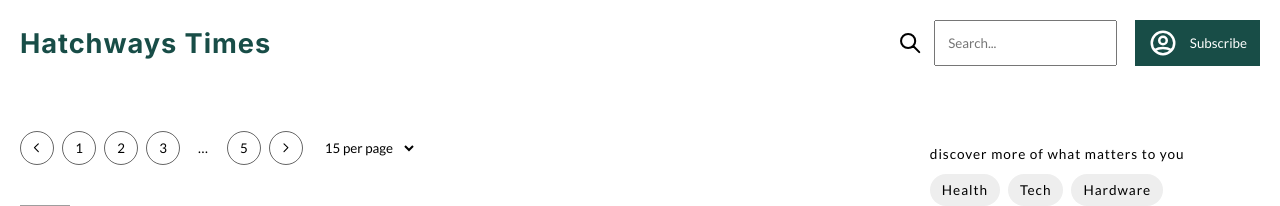
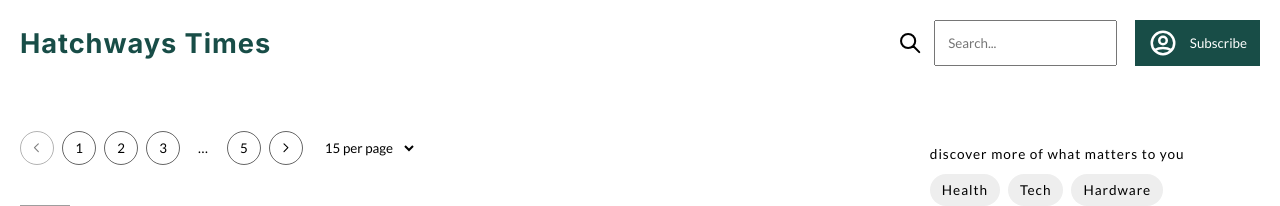
Before and after one commit to justinduplain/hatchways-react-practice, a React (Create React App) app: page / in a window 1280 px wide. Shown: the top 206 px of the page. Built offline with nearby package versions, Linux system fonts and the light colour scheme; grey boxes are pictures that could not be loaded.

Commit message:
calculates the end/max page for pagination

```diff
--- a/src/components/BlogList.jsx
+++ b/src/components/BlogList.jsx
@@ -6,16 +6,21 @@ import blogs from "../data/blogs.json";
 const PAGE_SIZES = [15, 25, 50, 100];
 
 function BlogList() {
-  // Declares a state variable for rows to display
-  const [postsPerPage, setPostsPerPage] = useState(15);
-  // Declare a state variable to hold displayed blog posts
+  // number of blog posts to display per page
+  const [postsPerPage, setPostsPerPage] = useState(PAGE_SIZES[0]);
+  // currently displayed blog posts
   const [currentPaginationData, setCurrentPaginationData] = useState([]);
-  // Declare a state variable to hold the current page information
+  // the current page displayed
   const [currentPage, setCurrentPage] = useState(1);
+  // tracks the last page available
+  const [maxPage, setMaxPage] = useState(1);
 
   // watch for changes to postsPerPage and update displayed post data as needed
   useEffect(() => {
+    // sets the appropriate blog posts for the current page
     setCurrentPaginationData(blogs.posts.slice(0, postsPerPage));
+    // sets the max page number based on selected page size (postsPerPage)
+    setMaxPage(Math.ceil(blogs.posts.length / postsPerPage));
   }, [postsPerPage]);
 
   const updateRowsPerPage = (rows) => {
@@ -32,6 +37,7 @@ function BlogList() {
         currentPage={currentPage}
         totalCount={blogs.posts.length}
         pageSize={postsPerPage}
+        maxPage={maxPage}
         pageSizeOptions={PAGE_SIZES}
         onPageChange={updatePage}
         onPageSizeOptionChange={updateRowsPerPage}
--- a/src/components/Pagination.jsx
+++ b/src/components/Pagination.jsx
@@ -12,6 +12,7 @@ function Pagination({
   totalCount,
   currentPage,
   pageSize,
+  maxPage,
   pageSizeOptions,
 }) {
   const paginationRange = usePagination({
@@ -41,7 +42,7 @@ function Pagination({
           // Do not remove the aria-label below, it is used for Hatchways automation.
           aria-label="Goto previous page"
           onClick={onPrevious}
-          disabled={false} // change this line to disable a button.
+          disabled={currentPage === 1}
         >
           <ChevronLeftIcon />
         </button>
```
